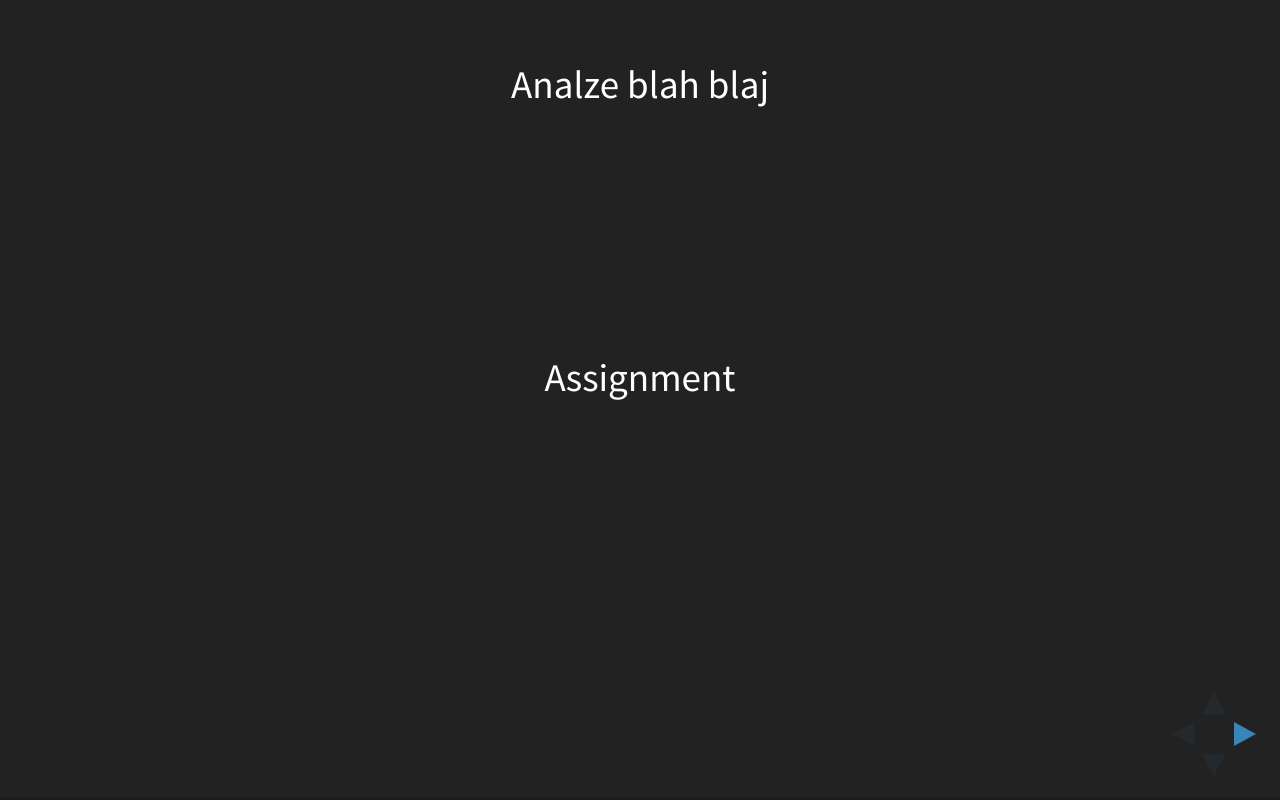
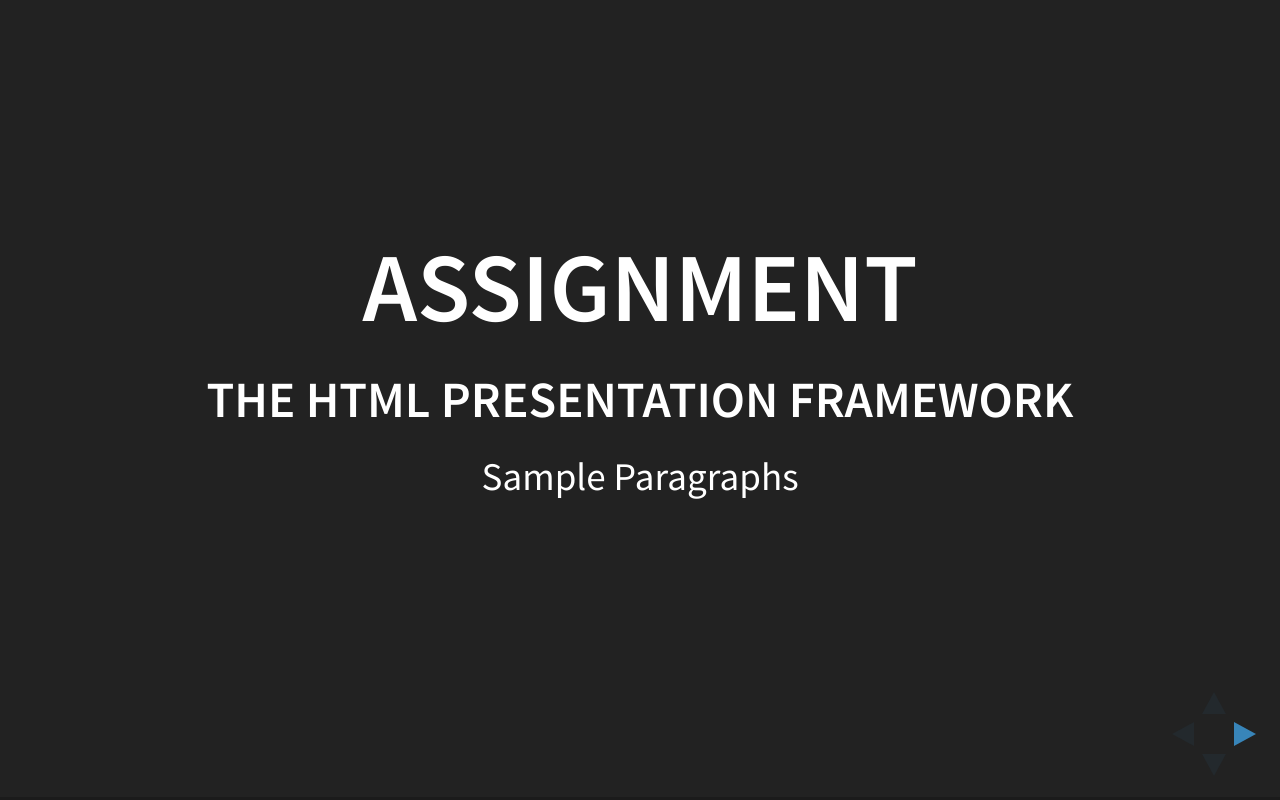
Before and after one commit to naulston/planner3, a website: page index.html in a window 1280 px wide. Drawn offline with Linux system fonts and the light colour scheme.

Commit message:
Update index.html

```diff
--- a/index.html
+++ b/index.html
@@ -24,8 +24,13 @@
 	<body>
 		<div class="reveal">
 			<div class="slides">
-				<section>Assignment</section>
-				<p>Analze blah blaj</p>
+				<section>
+					<h1>Assignment</h1>
+					<h3>The HTML Presentation Framework</h3>
+					<p>
+						Sample Paragraphs
+					</p>
+</section>
 				<section>Slide 2</section>
 				<section>Slide 3</section>
 			</div>
```
